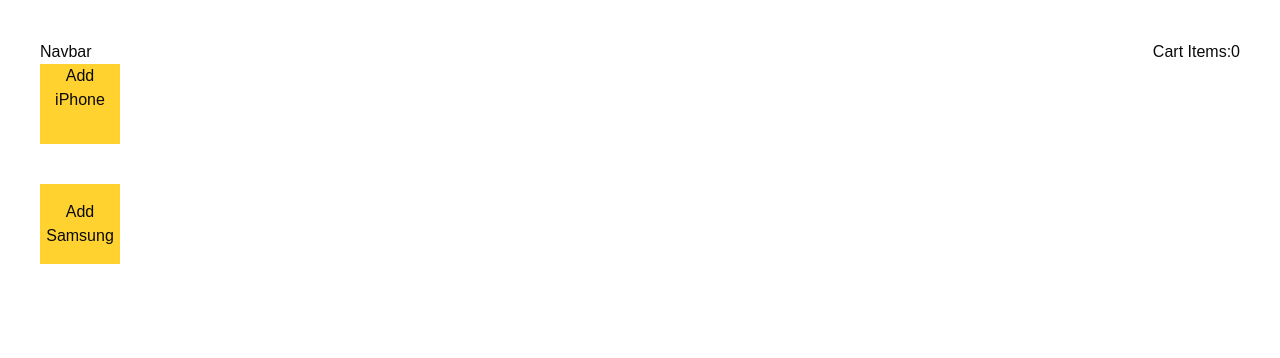
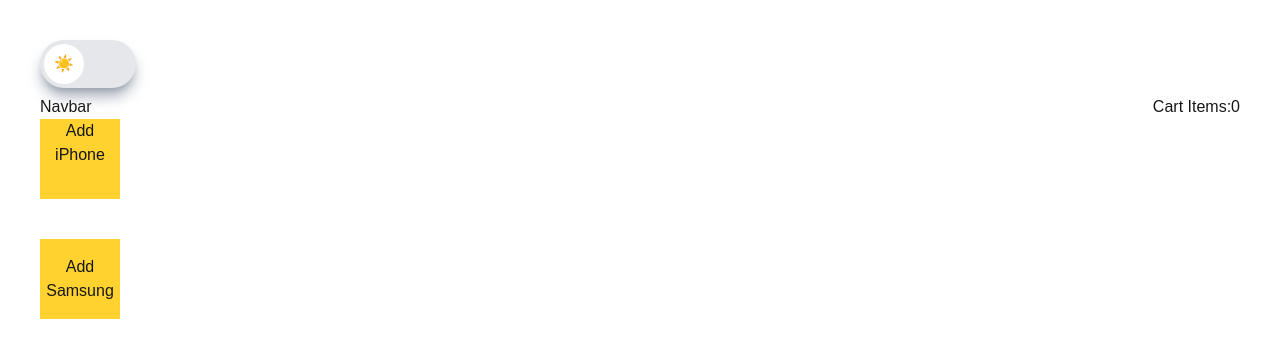
Before and after one commit to abuayaan01/rust-remediation, a React (Vite) app: page / in a window 1280 px wide. Shown: the top 358 px of the page. Built offline with nearby package versions, Linux system fonts and the light colour scheme.

Commit message:
feat(theme): mini-app -> theme swither with context

```diff
--- a/src/MiniApp.tsx
+++ b/src/MiniApp.tsx
@@ -1,15 +1,21 @@
+import Container from "./components/Container";
 import { MiniNavbar } from "./components/MiniNavbar";
 import ProductList from "./components/ProductList";
+import ThemeSwitcher from "./components/ThemeSwitcher";
 import { CartContextProvider } from "./context/CartContext";
+import { ThemeProvider } from "./context/ThemeContext";
 
 function MiniApp() {
   return (
-    <CartContextProvider>
-      <div className="p-10">
-        <MiniNavbar />
-        <ProductList />
-      </div>
-    </CartContextProvider>
+    <ThemeProvider>
+      <CartContextProvider>
+        <Container>
+          <ThemeSwitcher />
+          <MiniNavbar />
+          <ProductList />
+        </Container>
+      </CartContextProvider>
+    </ThemeProvider>
   );
 }
 
--- /dev/null
+++ b/src/components/Container.tsx
@@ -0,0 +1,13 @@
+import { useTheme } from "@/context/ThemeContext";
+import React from "react";
+
+function Container({ children }) {
+  const { theme } = useTheme();
+  return (
+    <div className={`mini-app ${theme} bg-background text-primary p-10`}>
+      {children}
+    </div>
+  );
+}
+
+export default Container;
--- /dev/null
+++ b/src/components/ThemeSwitcher.tsx
@@ -0,0 +1,16 @@
+import { useTheme } from "@/context/ThemeContext";
+
+export default function ThemeSwitcher() {
+  const { theme, toggleTheme } = useTheme();
+  return (
+    <label className="relative inline-flex items-center cursor-pointer">
+      <input
+        className="sr-only peer"
+        checked={theme == "dark" ? true : false}
+        onChange={toggleTheme}
+        type="checkbox"
+      />
+      <div className="w-24 h-12 rounded-full ring-0 peer duration-500 outline-none bg-gray-200 overflow-hidden before:flex before:items-center before:justify-center after:flex after:items-center after:justify-center before:content-['☀️'] before:absolute before:h-10 before:w-10 before:top-1/2 before:bg-white before:rounded-full before:left-1 before:-translate-y-1/2 before:transition-all before:duration-700 peer-checked:before:opacity-0 peer-checked:before:rotate-90 peer-checked:before:-translate-y-full shadow-lg shadow-gray-400 peer-checked:shadow-lg peer-checked:shadow-gray-700 peer-checked:bg-[#383838] after:content-['🌑'] after:absolute after:bg-[#1d1d1d] after:rounded-full after:top-1 after:right-1 after:translate-y-full after:w-10 after:h-10 after:opacity-0 after:transition-all after:duration-700 peer-checked:after:opacity-100 peer-checked:after:rotate-180 peer-checked:after:translate-y-0"></div>
+    </label>
+  );
+}
--- /dev/null
+++ b/src/context/ThemeContext.tsx
@@ -0,0 +1,28 @@
+import React, { createContext, useContext, useState } from "react";
+
+type ThemeContextType = {
+  theme: ThemeType;
+  toggleTheme: () => void;
+};
+type ThemeType = "light" | "dark";
+
+const ThemeContext = createContext<ThemeContextType | null>(null);
+
+export const ThemeProvider = ({ children }: { children: React.ReactNode }) => {
+  const [theme, setTheme] = useState<ThemeType>("light");
+  function toggleTheme() {
+    setTheme((prev) => (prev == "light" ? "dark" : "light"));
+  }
+  return (
+    <ThemeContext.Provider value={{ theme, toggleTheme }}>
+      {children}
+    </ThemeContext.Provider>
+  );
+};
+
+export const useTheme = () => {
+  const ctx = useContext(ThemeContext);
+  if (!ctx) throw new Error("Theme cannot be accessed outside of provider!");
+
+  return ctx;
+};
```
